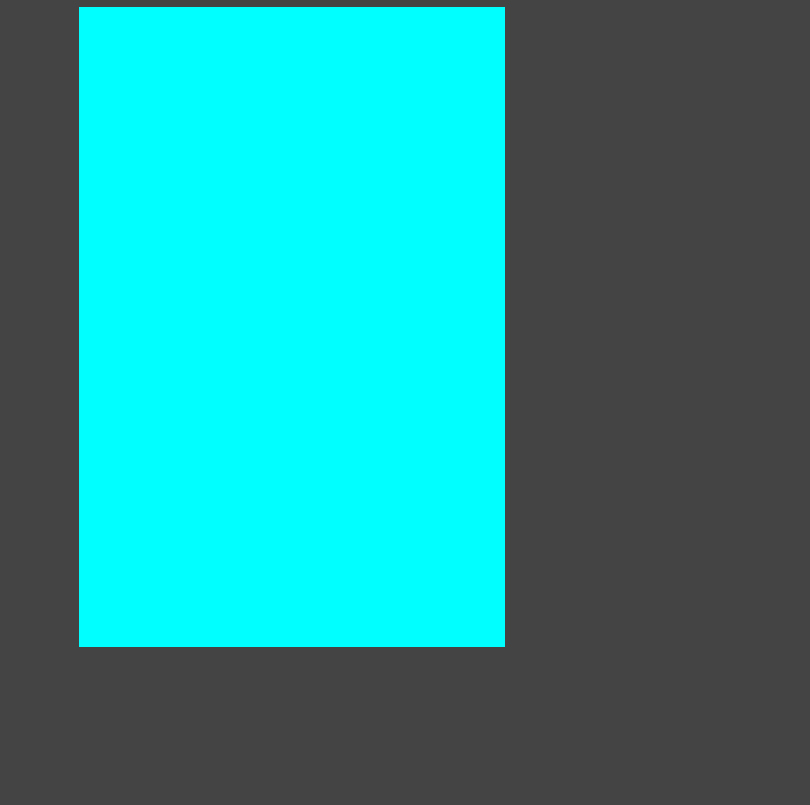
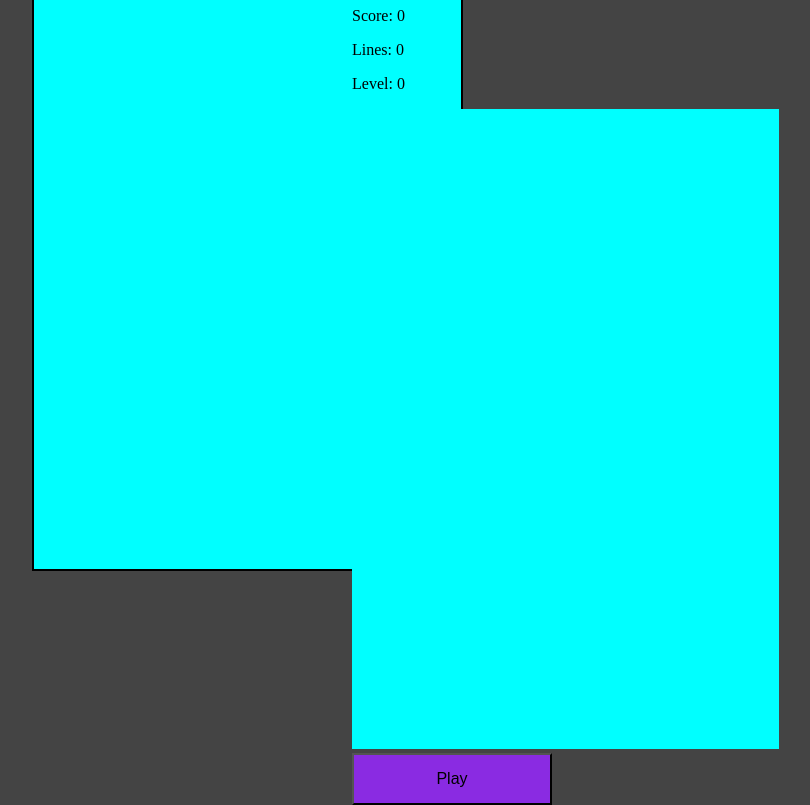
Before and after one commit to hadams25/js-tetris, a plain HTML site: page index.html in a window 1280 px wide. Shown: the part 73-878 px from the top of the page, without its empty margins (348-1158 px from the left). Before the commit the page ends 800 px from the top, so only its background shows below. Drawn offline with Linux system fonts and the light colour scheme.

Commit message:
Created constants.js and main.js changed index.html

```diff
--- a/index.html
+++ b/index.html
@@ -8,9 +8,25 @@
             html, body{margin:0;padding:0;width:100%;min-height:100vh;overflow-x:hidden;}
             body{background-color:#444;display:flex;flex-direction:column;justify-content:center;align-items:center;}
             canvas{height:80vh;aspect-ratio: 2 / 3;background-color: aqua;}
+            .grid{display: grid;grid-template-columns: 320px 200px;}
+            .right-column{display: flex;flex-direction: column;justify-content: space-between;}
+            .game-board{border: solid 2px;}
+            .play-button{background-color:blueviolet; font-size: 16px; padding: 15px 30px; cursor: pointer;}
         </style>
     </head>
     <body>
-        <canvas></canvas>
+        <div class="grid">
+            <canvas id="board" class="game-board"></canvas>
+            <div class="right-column">
+                <div>
+                    <h1>TETRIS</h1>
+                    <p>Score: <span id="score">0</span></p>
+                    <p>Lines: <span id="lines">0</span></p>
+                    <p>Level: <span id="level">0</span></p>
+                    <canvas id="next" class="next"></canvas>
+                </div>
+                <button onclick="play()" class="play-button">Play</button>
+            </div>
+        </div>
     </body>
 </html>
--- /dev/null
+++ b/javascript/constants.js
@@ -0,0 +1,3 @@
+const Columns = 10;
+const Rows = 20;
+const BlockSize = 20;
```
Also changed, not shown: javascript/main.js (added, +7 -0 lines).
